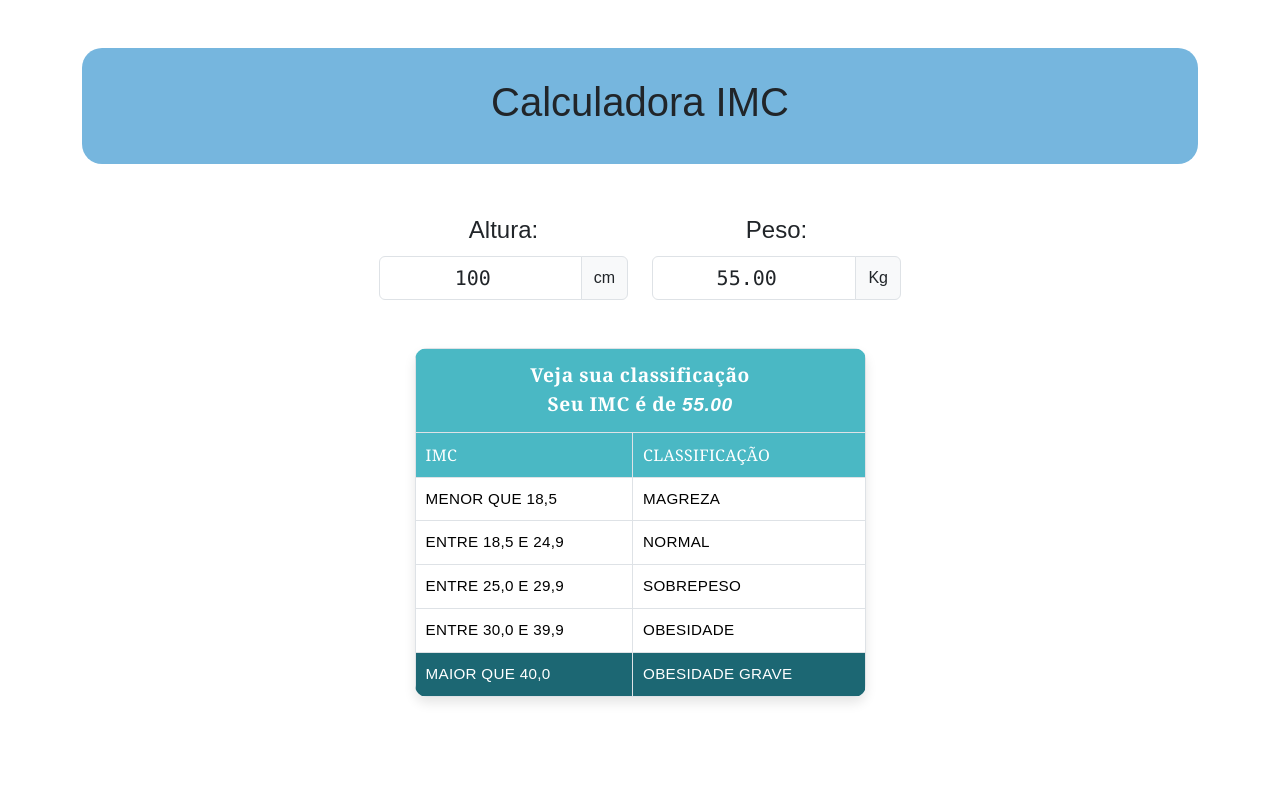
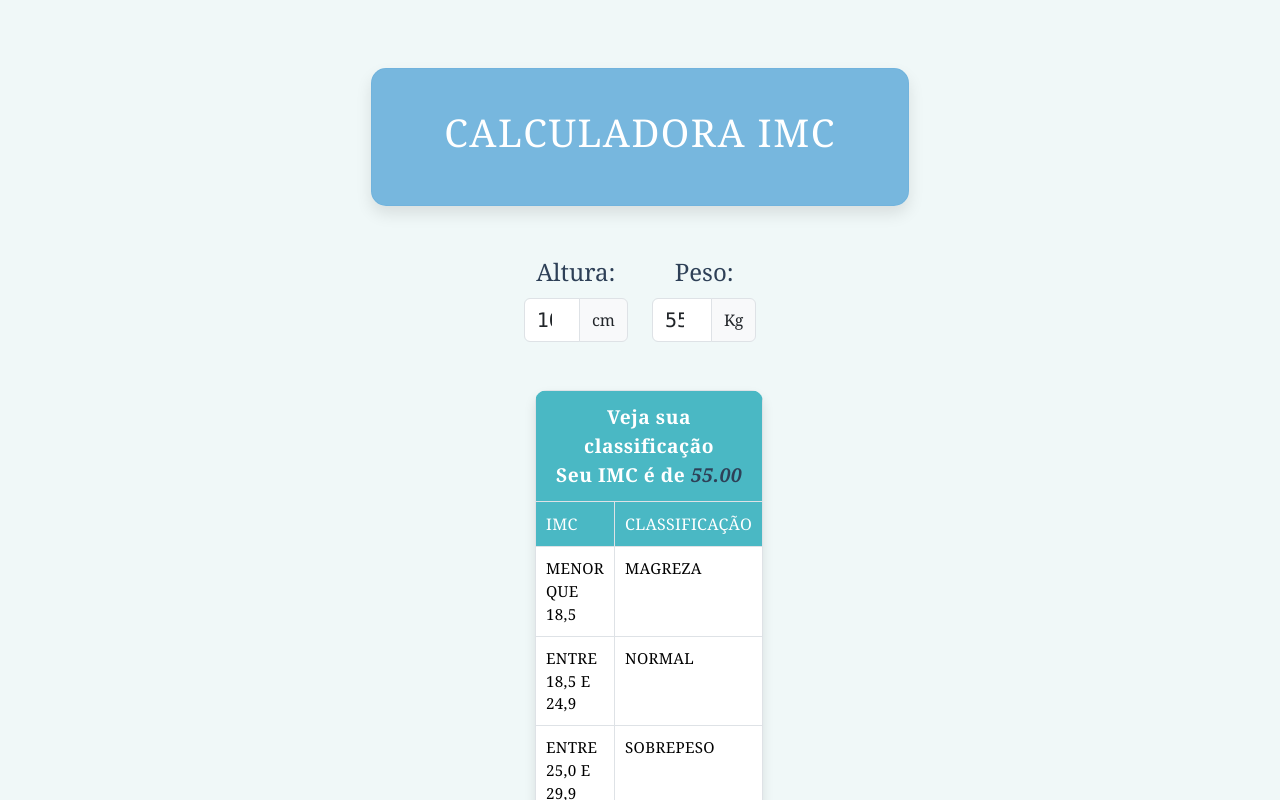
Before and after one commit to LigiaMayer/IMC, a React (Vite) app: page / in a window 1280 px wide. Shown: the top 800 px of the page. Built offline with nearby package versions, Linux system fonts and the light colour scheme.

Commit message:
Update global.css

```diff
--- a/src/global.css
+++ b/src/global.css
@@ -1,17 +1,54 @@
 * {
     margin: 0;
     padding: 0;
-    /* box-sizing: border-box; */
-    font-family: sans-serif;
+    box-sizing: border-box;
+    font-family: 'Georgia', serif;
+    color: #2E4057;
+}
+
+:root {
+    --colorBackground: rgba(106, 176, 219, 0.9);
+    --colorAccent: #4AB8C4;
+    --colorText: #2E4057;
+    --colorBorder: rgba(106, 176, 219, 0.5);
+}
+
+body {
+    background-color: #F0F8F8;
+    display: flex;
+    justify-content: center;
+    align-items: center;
+    min-height: 100vh;
+    padding: 20px;
 }
 
 header {
     background-color: var(--colorBackground);
-    padding: 30px;
-    /* border: 1px solid var(--colorBackground); */
-    border-radius: 20px;
+    padding: 40px 60px;
+    border: 1px solid var(--colorBorder);
+    border-radius: 15px;
+    box-shadow: 0 8px 16px rgba(0, 0, 0, 0.1);
+    text-align: center;
+    transition: background-color 300ms, box-shadow 300ms;
 }
 
-:root {
-    --colorBackground: rgba(106, 176, 219, 0.918);
+header:hover {
+    background-color: var(--colorAccent);
+    box-shadow: 0 12px 24px rgba(0, 0, 0, 0.15);
 }
+
+header h1 {
+    font-size: 2.4rem;
+    color: #fff;
+    letter-spacing: 1.5px;
+    text-transform: uppercase;
+    margin-bottom: 10px;
+}
+
+header p {
+    font-size: 1.1rem;
+    color: rgba(255, 255, 255, 0.9);
+    line-height: 1.6;
+    max-width: 600px;
+    margin: 0 auto;
+}
```
